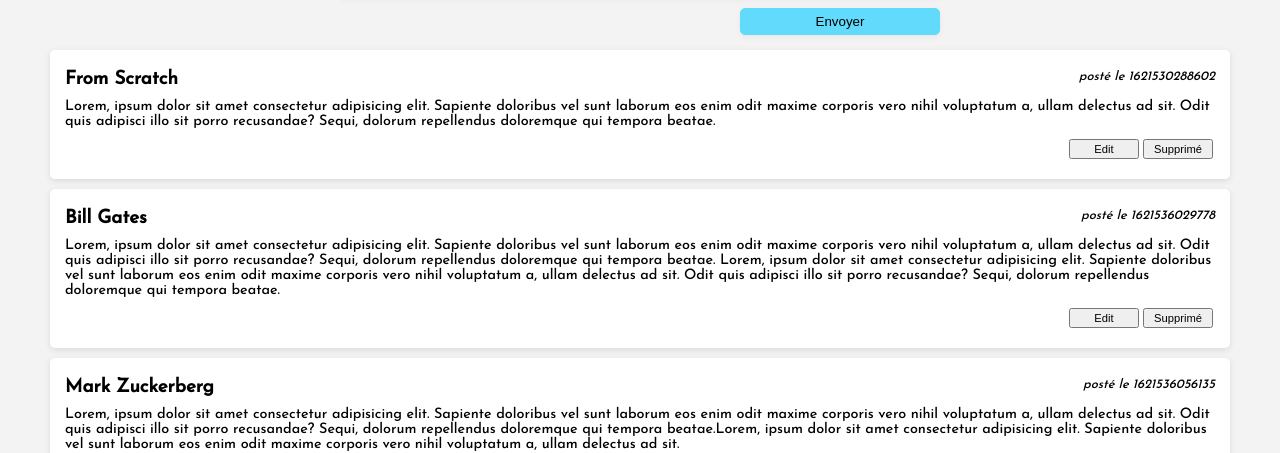
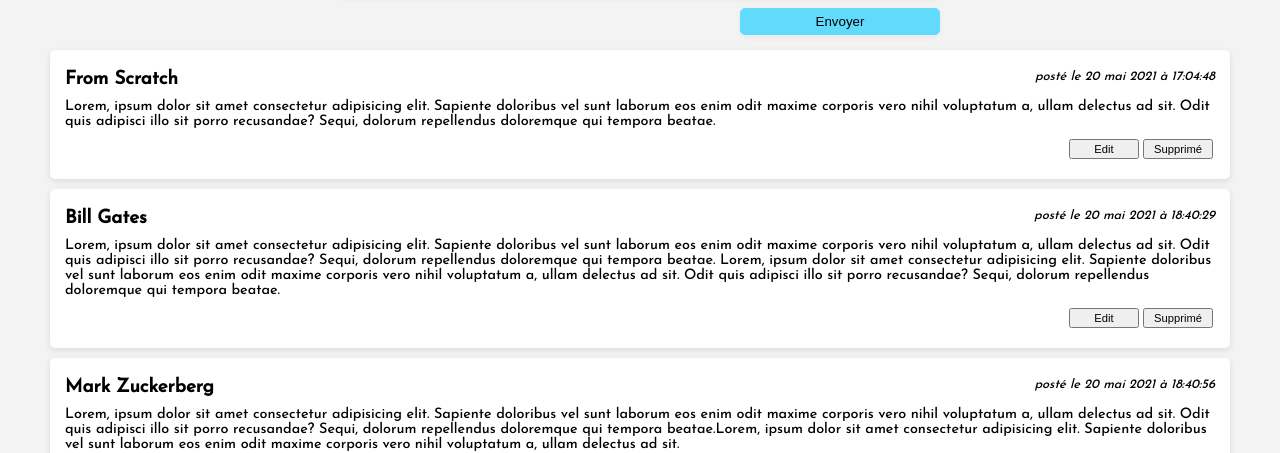
Before and after one commit to Barth-code/Projet-React2, a React (Create React App) app: page /blog in a window 1280 px wide. Shown: the part 338-791 px from the top of the page. Built offline with nearby package versions, Linux system fonts and the light colour scheme; data requests are answered from the project's data file.

Commit message:
formanter la date

```diff
--- a/src/components/Article.js
+++ b/src/components/Article.js
@@ -1,11 +1,22 @@
 import React from "react";
 
 const Article = ({ article }) => {
+  const dateFormater = (date) => {
+    let newDate = new Date(date).toLocaleDateString("fr-FR", {
+      year: "numeric",
+      month: "long",
+      day: "numeric",
+      hour: "numeric",
+      minute: "numeric",
+      second: "numeric",
+    });
+    return newDate;
+  };
   return (
     <div className="article">
       <div className="card-header">
         <h3>{article.author} </h3>
-        <em>posté le {article.date} </em>
+        <em>posté le {dateFormater(article.date)} </em>
       </div>
       <p>{article.content}</p>
       <div className="btn-container">
```
